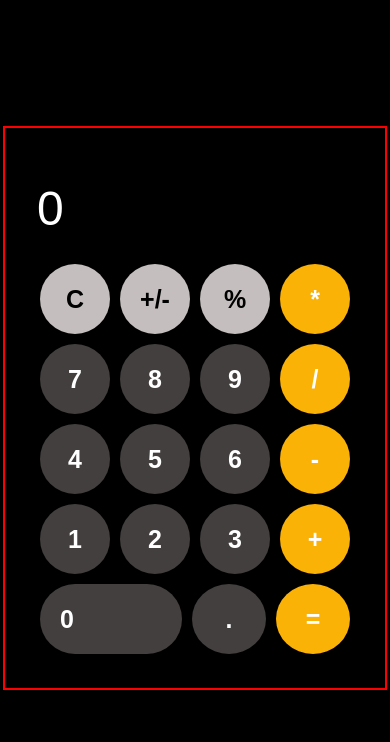
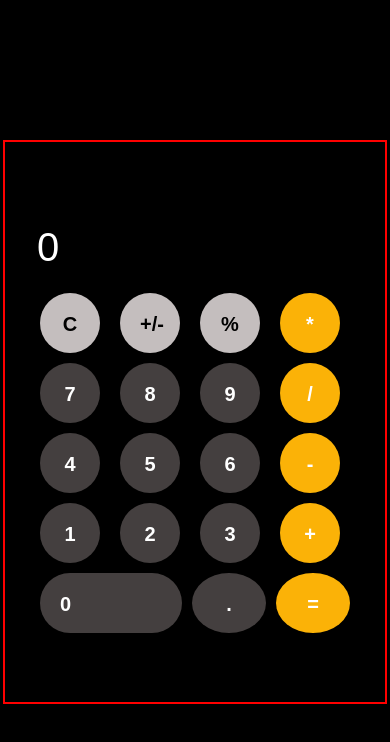
Before and after one commit to Cassido-Fx/Calculator-App, a plain HTML site: page index.html in a window 390 px wide. Drawn offline with Linux system fonts and the light colour scheme.

Commit message:
Final Commit

```diff
--- a/calculator.css
+++ b/calculator.css
@@ -2,7 +2,8 @@ body {
     display: flex;
     align-items: center;
     justify-content: center;
-    height: 50rem;
+    height: 100vh;
+    margin: 0;
     background-color: black;
 }
 
@@ -51,7 +52,7 @@ button:active {
 }
 
 .display {
-    width: 96%;
+    width: 100%;
     height: 100px;
     border: none;
     background-color: black;
@@ -64,7 +65,8 @@ button:active {
 }
 
 .calculator-body {
-    width: 320px;
+    max-width: 320px;
+    width: 90%;
     border: 2px solid red;
     height: 500px;
     background-color: black;
@@ -78,6 +80,7 @@ button:active {
 .button-container {
     display: grid;
     grid-template-columns: repeat(4, 1fr);
+    width: 100%;
 }
 
 .yellow-btn {
@@ -104,3 +107,15 @@ button:active {
 .gray-btn:active {
     background-color: rgb(43, 42, 42);
 }
+
+@media (max-width: 600px) {
+    .display {
+        height: 80px;
+        font-size: 2.5rem;
+    }
+    button {
+        height: 60px;
+        width: 60px;
+        font-size: 20px;
+    }
+}
```
Also changed, not shown: index.html (+0 -102 lines).
